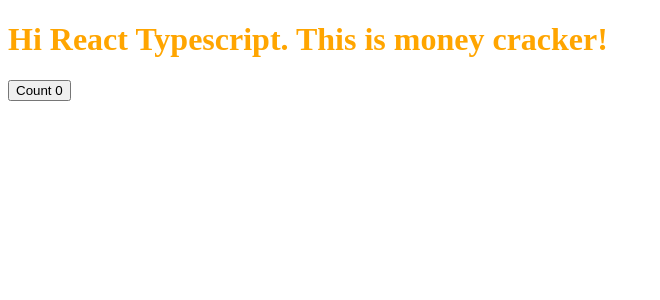
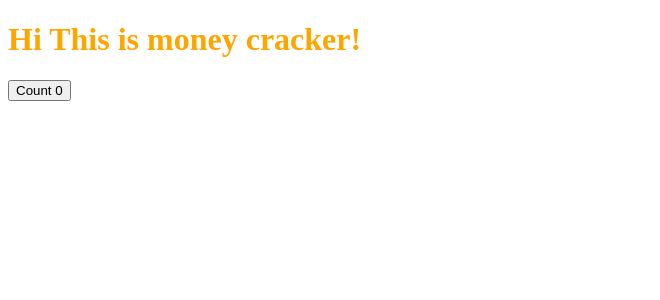
Before and after one commit to money-cracker/money-cracker-frontend, a React app: page / in a window 1280 px wide. Shown: the top 300 px of the page, without its empty margins (0-660 px from the left). Built offline with nearby package versions, Linux system fonts and the light colour scheme.

Commit message:
message update

```diff
--- a/src/app/index.tsx
+++ b/src/app/index.tsx
@@ -4,7 +4,7 @@ import '../index.css'
 export const App = () => {
   return (
     <div>
-      <h1>Hi React Typescript. This is money cracker!</h1>
+      <h1>Hi This is money cracker!</h1>
       <ClickCounter />
     </div>
   )
```
